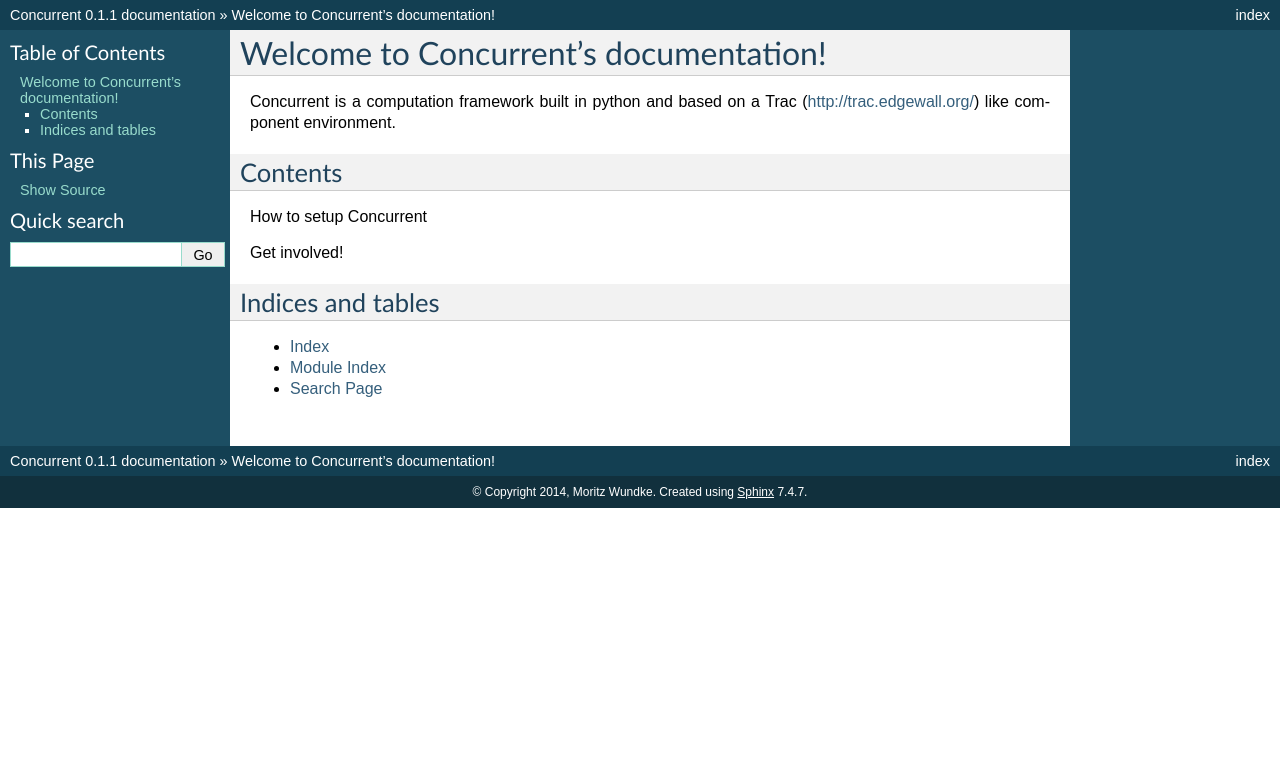
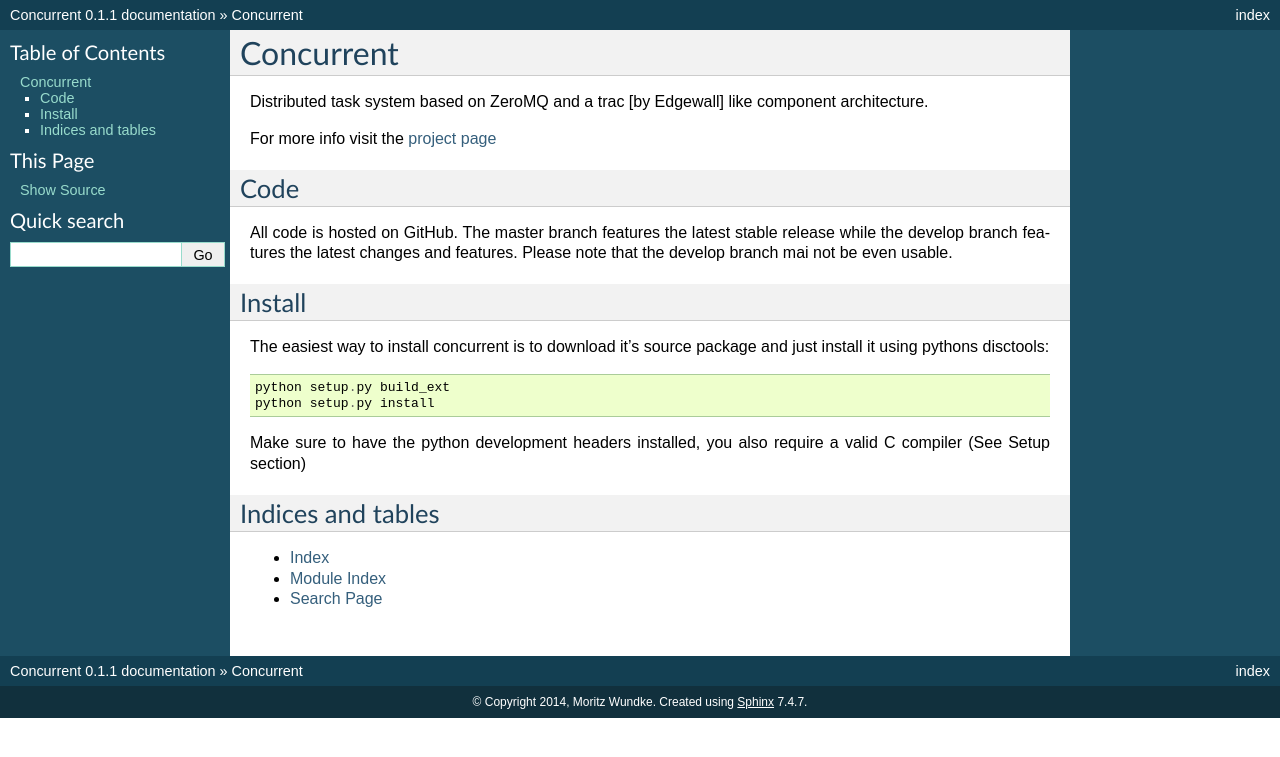
Before and after one commit to moritz-wundke/Concurrent, a Sphinx documentation site: the page built from docs/index.rst, in a window 1280 px wide. Shown: the top 757 px of the page. Built offline with Sphinx 7.4.7, drawn with Linux system fonts in a browser that asks for light colours; formulas are drawn with MathJax 3; pages that are not in the unit, such as notebooks, are missing from menus.

Commit message:
Documentation updates

```diff
--- a/docs/concurrent.framework.samples.rst
+++ b/docs/concurrent.framework.samples.rst
@@ -7,8 +7,8 @@ Subpackages
 .. toctree::
 
     concurrent.framework.samples.dnacurve
+    concurrent.framework.samples.expensive
     concurrent.framework.samples.mandlebrot
-    concurrent.framework.samples.mapreduce
     concurrent.framework.samples.reversemd5
 
 Module contents
--- a/docs/index.rst
+++ b/docs/index.rst
@@ -1,14 +1,25 @@
-======================================
-Welcome to Concurrent's documentation!
-======================================
+==========
+Concurrent
+==========
 
-Concurrent is a computation framework built in python and based on a Trac (http://trac.edgewall.org/) like
-component environment.
+Distributed task system based on ZeroMQ and a trac [by Edgewall] like component architecture.
 
-Contents
+For more info visit the `project page <http://moritz-wundke.github.io/Concurrent/>`_
+
+Code
+====
+
+All code is hosted on GitHub. The master branch features the latest stable release while the develop branch features the latest changes and features. Please note that the develop branch mai not be even usable.
+
+Install
 ========
 
-How to setup Concurrent
+The easiest way to install concurrent is to download it's source package and just install it using pythons disctools::
+
+    python setup.py build_ext
+    python setup.py install
+
+Make sure to have the python development headers installed, you also require a valid C compiler (See Setup section)
 
 .. toctree::
    :maxdepth: 2
@@ -17,8 +28,6 @@ How to setup Concurrent
    examples
    sidebar
    subdir/index
-
-Get involved!
 
 .. toctree::
    :maxdepth: 1
```
Also changed, not shown: docs/concurrent.framework.samples.expensive.rst (added, +22 -0 lines).
